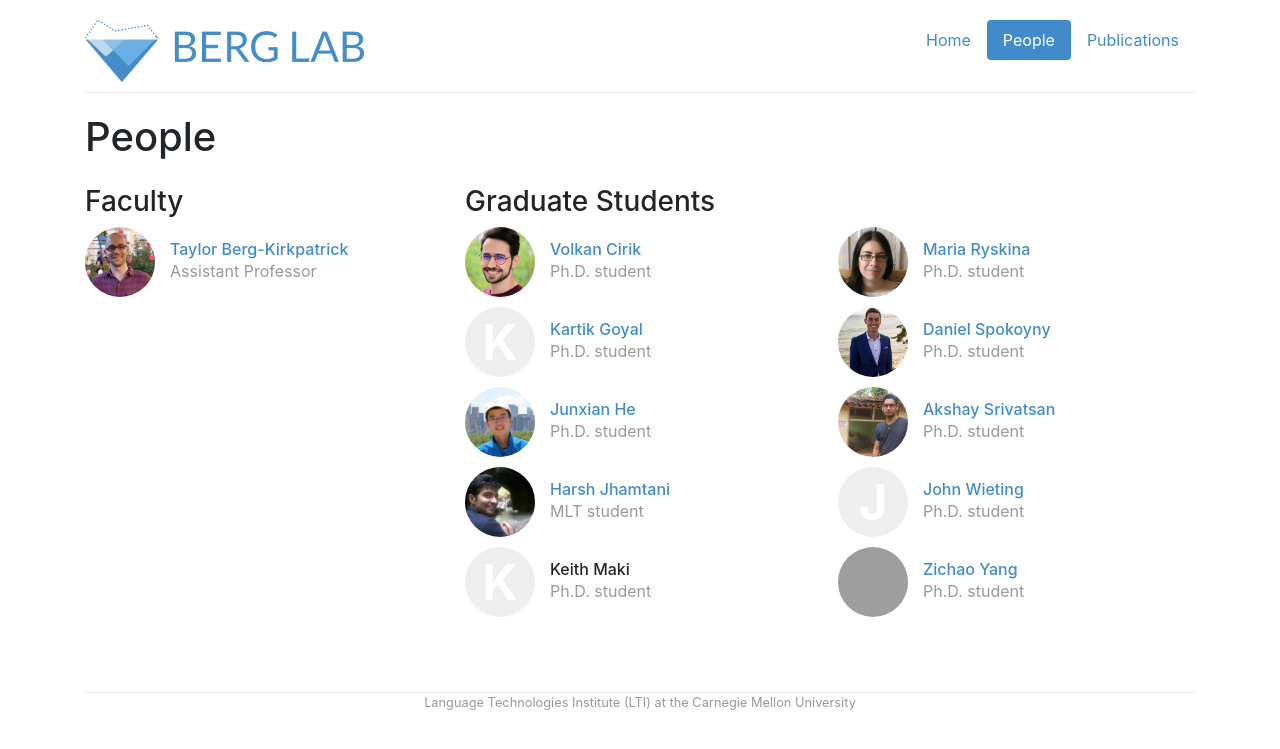
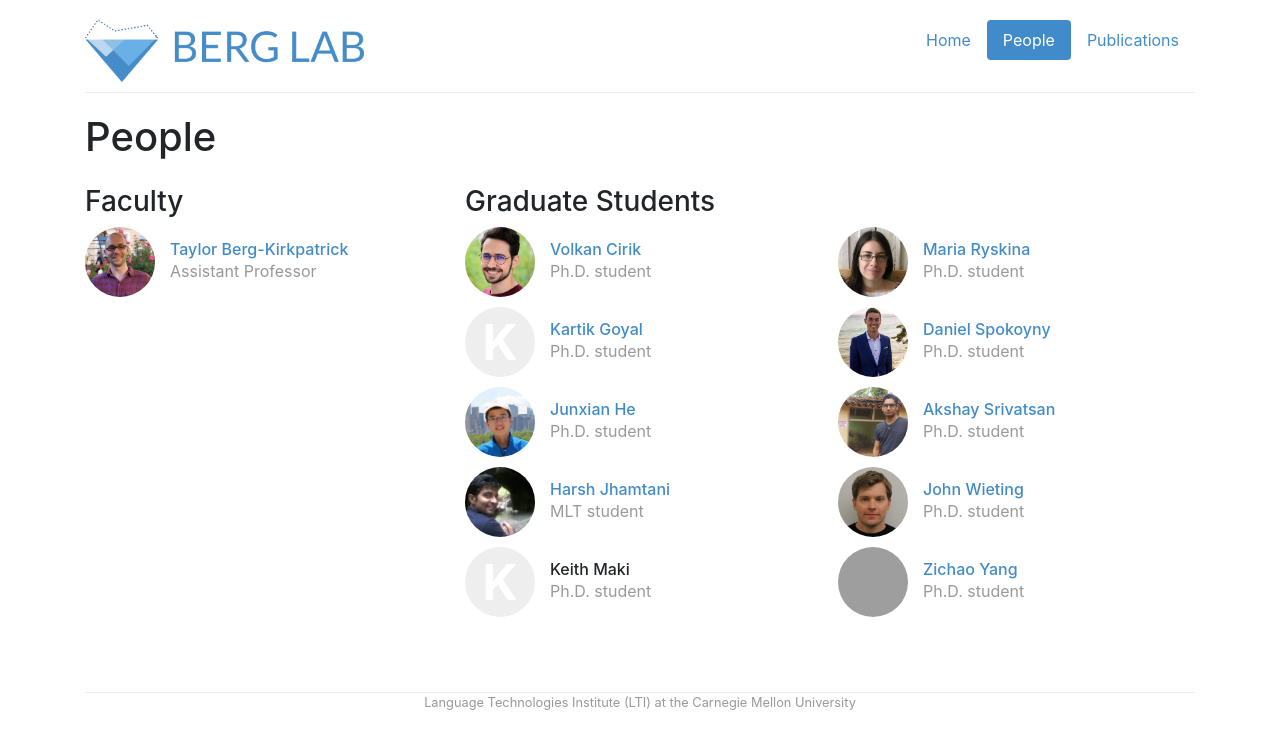
Before and after one commit to icebergnlp/icebergnlp.github.io, a Jekyll site: the page built from people.html, in a window 1280 px wide. Shown: the top 749 px of the page. Built offline with Jekyll 4.4.1, drawn with Linux system fonts in a browser that asks for light colours; grey boxes are pictures that could not be loaded.

Commit message:
added a photo

```diff
--- a/_data/people.yml
+++ b/_data/people.yml
@@ -70,7 +70,7 @@ jwieting:
     display_name: John Wieting
     webpage: "http://www.cs.cmu.edu/~jwieting/"
     role: grad
-#   image: /img/people/jwieting.jpg
+    image: /img/people/jwieting.jpg
     bio: "Ph.D. student"
 
 zichaoy:
```
Also changed, not shown: img/people/jwieting.jpg (added).
